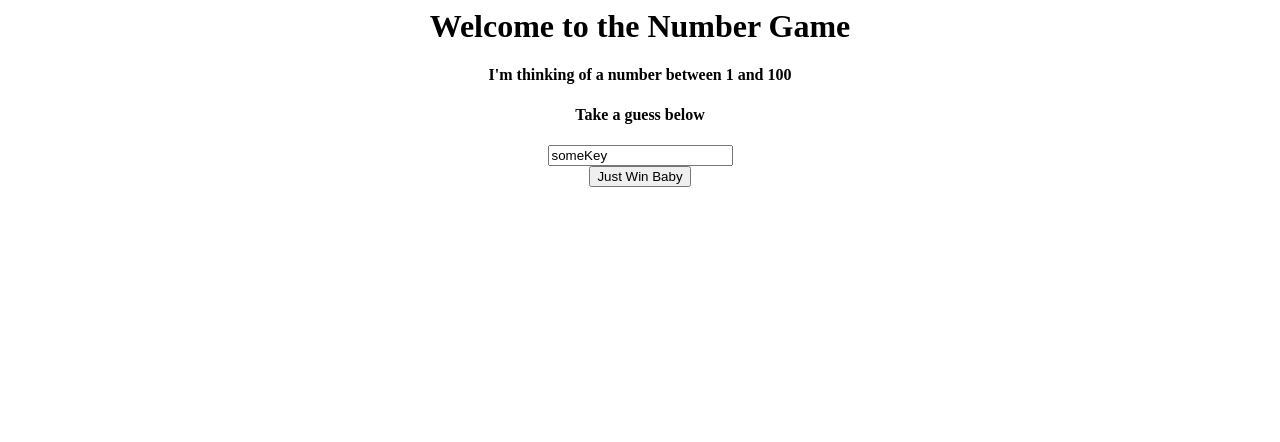
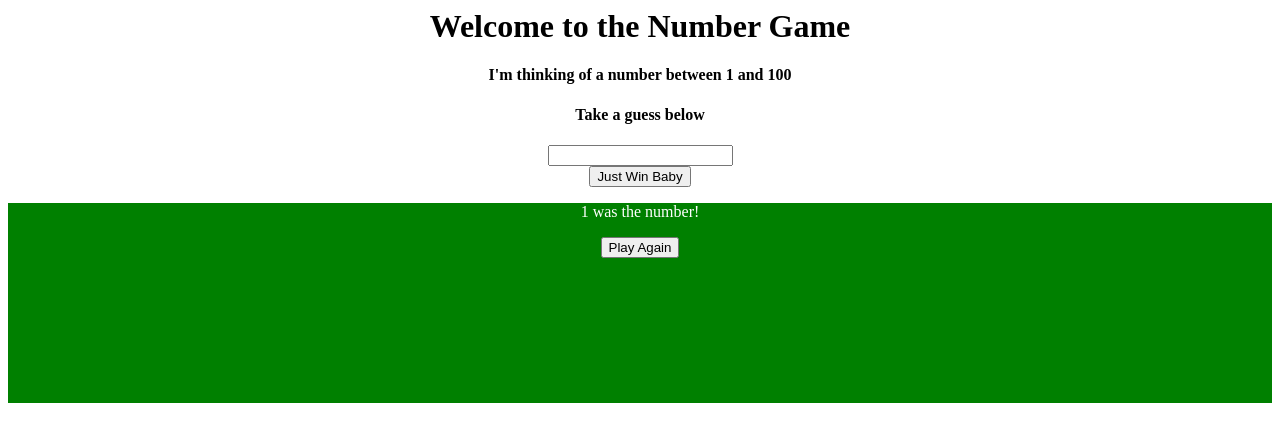
Before and after one commit to SonnyTosco/python, a Flask app: page / in a window 1280 px wide. Shown: the top 442 px of the page. Run offline with Flask 2, Linux system fonts and the light colour scheme; the visitor is signed in with stand-in values (Sample User, id 1).

Commit message:
finished number game close as i could

```diff
--- a/numbergame/numbergame.py
+++ b/numbergame/numbergame.py
@@ -1,27 +1,22 @@
+import random
 from flask import Flask, render_template, request, redirect, session
 app = Flask(__name__)
 app.secret_key = 'very secret'
 
 @app.route('/')
 def index():
-    print "g2g"
+    if session.get('number')==None:
+        session['number']=random.randrange(0,101)
+        session['guess'] = None
+    print session['number']
     return render_template('index.html')
 @app.route('/enter', methods=['POST'])
-def ninja():
-    print "all good"
+def enter():
+    print "enter"
+    session['guess'] = request.form['guess']
     return redirect('/')
-@app.route('/fail', methods=['POST'])
-def ninja():
-    print "fail good"
-    if session.get('counter')==None:
-        session['counter']=0
-    session['counter']=session['counter']+1
-    return redirect('/')
-@app.route('/win', methods=['POST'])
-def ninja():
-    print "win good"
-    if session.get('counter')==None:
-        session['counter']=0
-    session['counter']=session['counter']+1
+@app.route('/reset', methods=['GET'])
+def reset():
+    session.clear()
     return redirect('/')
 app.run(debug=True)
--- a/numbergame/templates/index.html
+++ b/numbergame/templates/index.html
@@ -9,9 +9,20 @@
       <h4>I'm thinking of a number between 1 and 100</h4>
       <h4>Take a guess below</h4>
       <form action='/enter' method = 'post'>
-        <input type='text' value='someKey'><br>
+        <input type='text' name='guess'><br>
         <input type='submit' value='Just Win Baby'>
       </form>
+      {% if session['guess']|int == session['number'] %}
+        <div id="win">
+          <p>{{session['guess']}} was the number!</p>
+          <a href="/reset"><button>Play Again</button></a>
+        </div>
+      {% elif session['guess']!=none %}
+        <div id="lose">
+          <p>Keep trying</p>
+          <a href="/"><button>Try Again</button></a>
+        </div>
+      {% endif %}
     </div>
   </body>
 </html>
--- a/numbergame/templates/numbergame.css
+++ b/numbergame/templates/numbergame.css
@@ -1,3 +1,16 @@
 #container{
   text-align: center;
 }
+#win{
+  background-color: green;
+  color: white;
+  height:200px;
+  weight:200px;
+
+}
+#lose{
+  background-color: red;
+  color: white;
+  height:200px;
+  weight:200px;
+}
```
